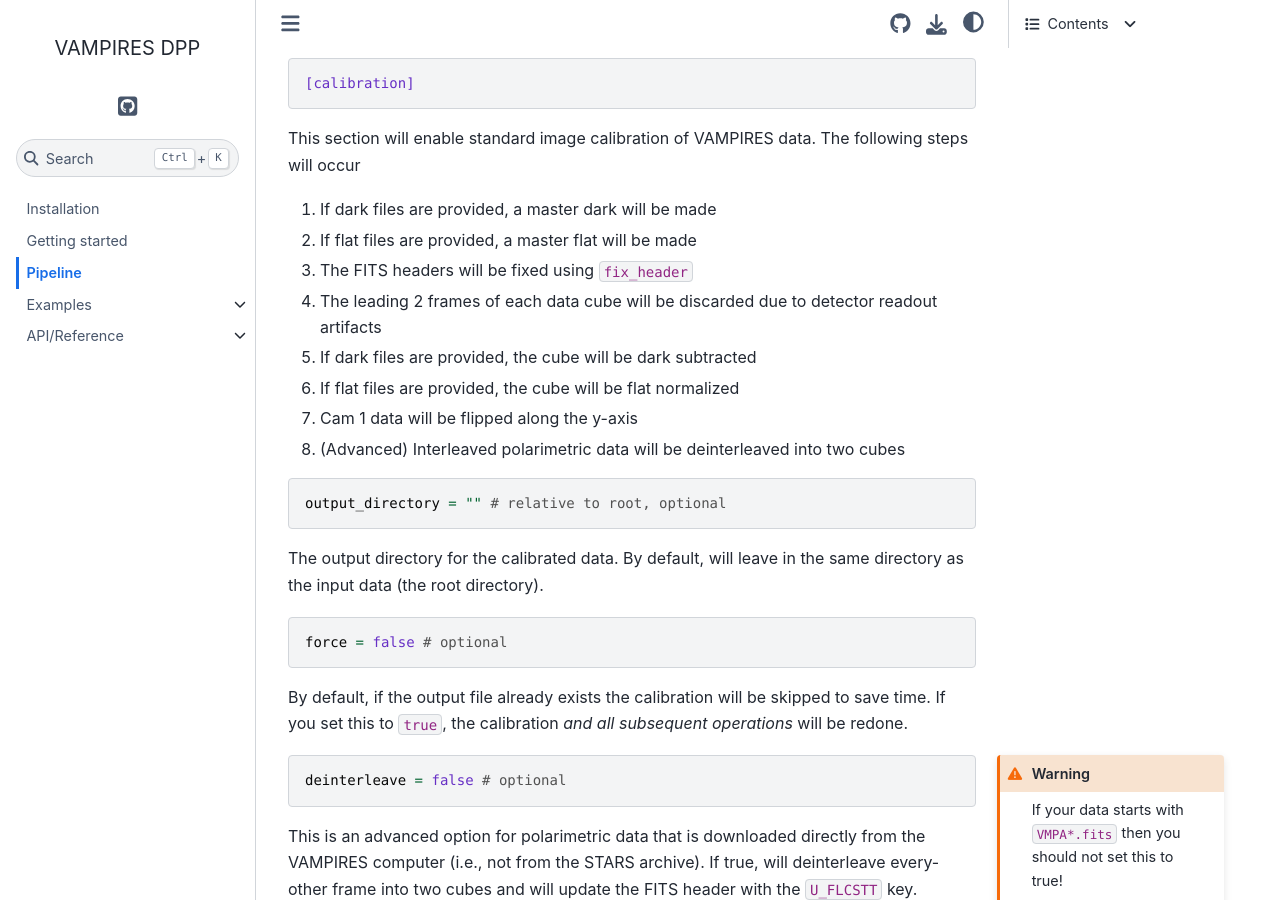
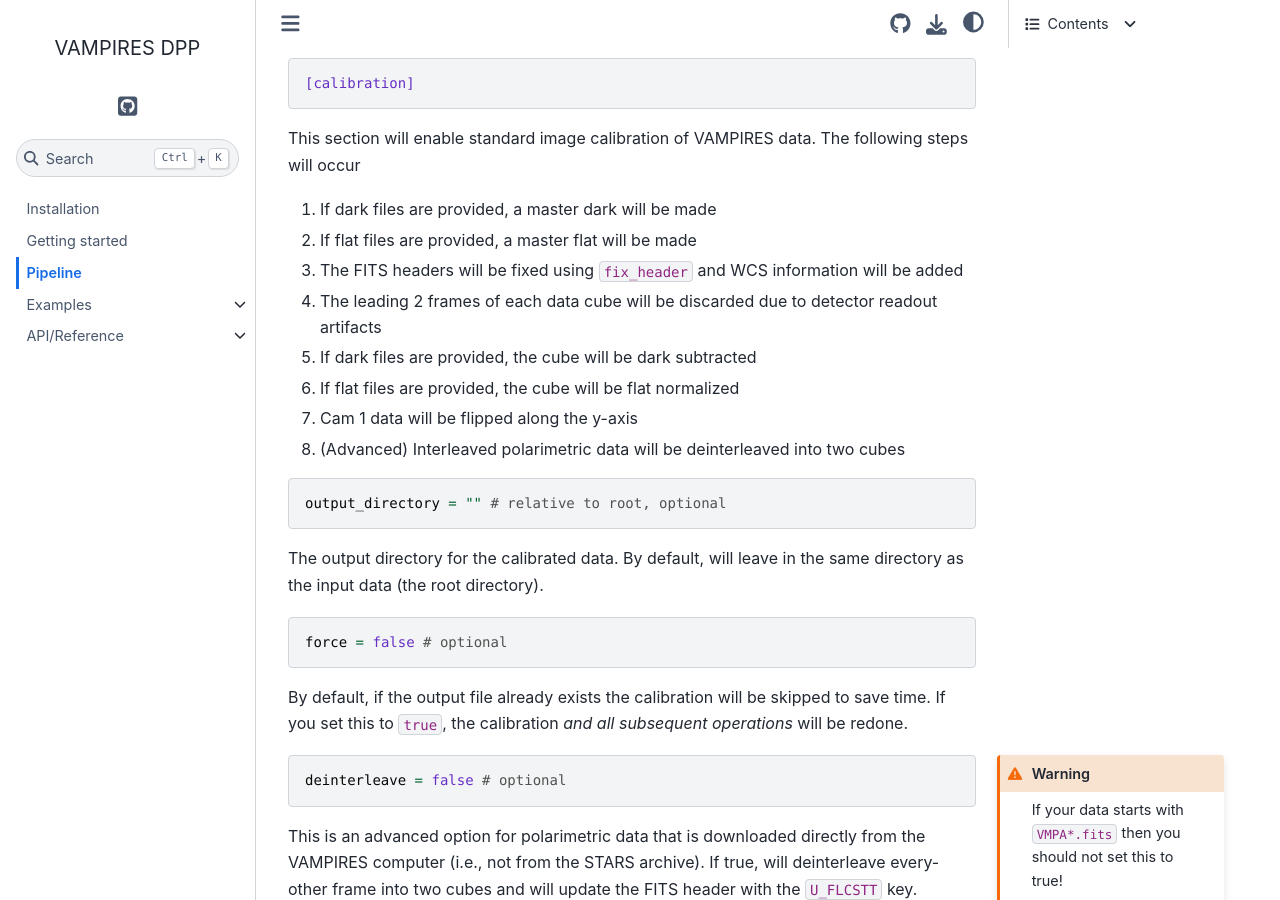
Before and after one commit to scexao-org/vampires_dpp, a Sphinx documentation site: the page built from docs/pipeline.md, in a window 1280 px wide and 900 px high, scrolled down 3690 px. Built offline with Sphinx 7.4.7 and the Sphinx Book theme 1.1.4, drawn with Linux system fonts in a browser that asks for light colours; pages that are not in the unit, such as notebooks, are missing from menus.

Commit message:
update docs

```diff
--- a/docs/pipeline.md
+++ b/docs/pipeline.md
@@ -140,7 +140,7 @@ This section will enable standard image calibration of VAMPIRES data. The follow
 
 1. If dark files are provided, a master dark will be made
 2. If flat files are provided, a master flat will be made
-3. The FITS headers will be fixed using `fix_header`
+3. The FITS headers will be fixed using `fix_header` and WCS information will be added
 4. The leading 2 frames of each data cube will be discarded due to detector readout artifacts
 5. If dark files are provided, the cube will be dark subtracted
 6. If flat files are provided, the cube will be flat normalized
```
